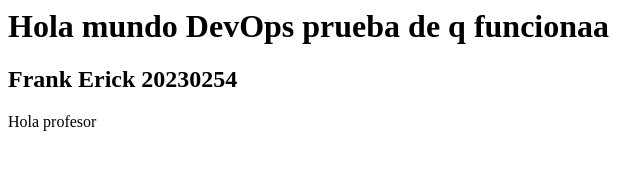
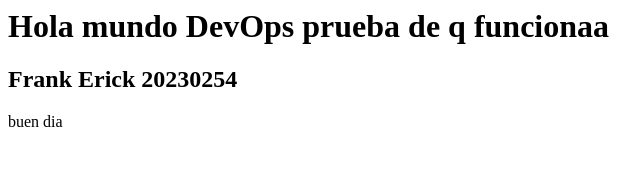
Before and after one commit to FrankMillon/primer-Parcial, a plain HTML site: page src/index.html in a window 1280 px wide. Shown: the full height of the page, 0-640 px from the left. Drawn offline with Linux system fonts and the light colour scheme.

Commit message:
prueba de la pagina

```diff
--- a/src/index.html
+++ b/src/index.html
@@ -2,4 +2,4 @@
 
 <h2>Frank Erick 20230254</h2>
 
-<p>Hola profesor</p>
+<p>buen dia</p>
```
